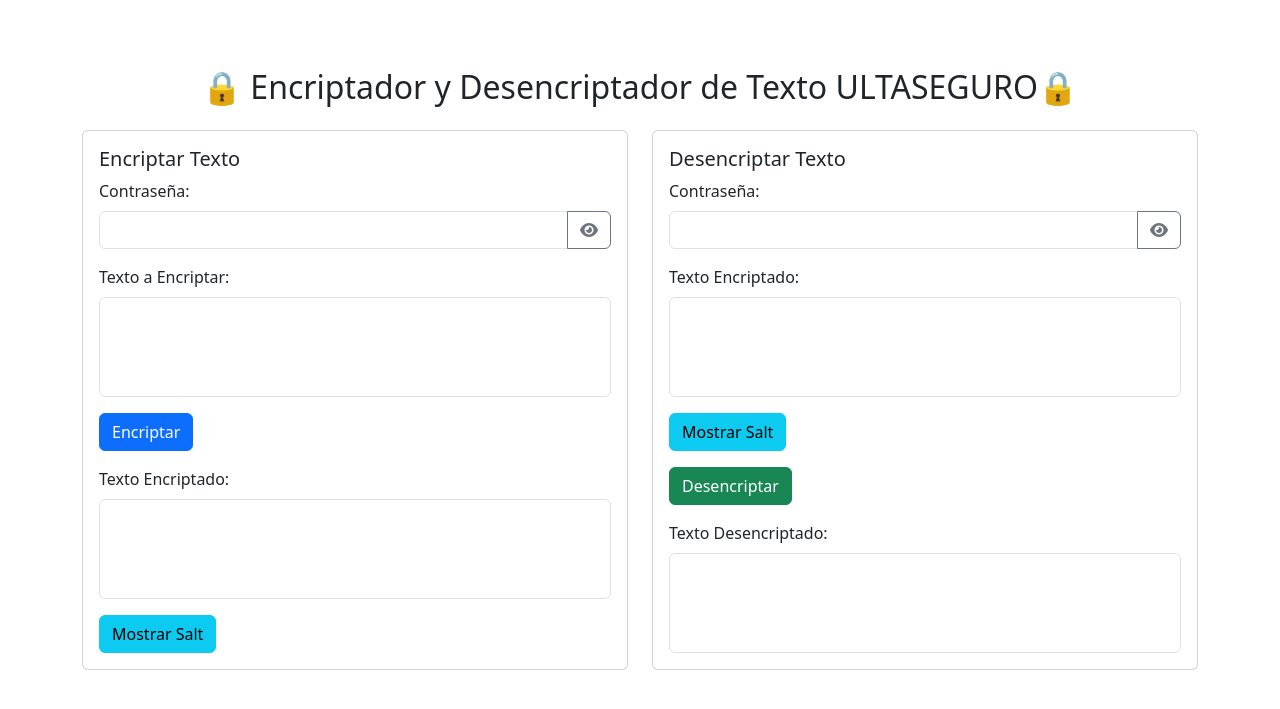
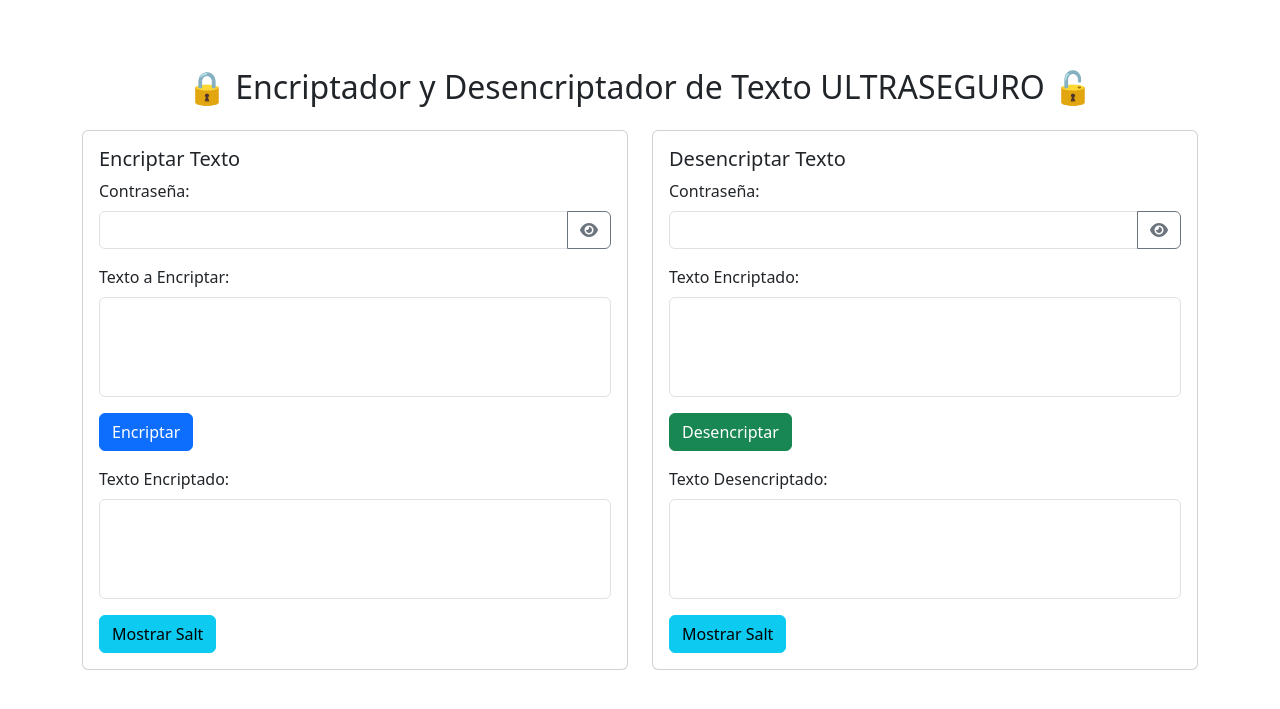
Before and after one commit to 3XADesign/LP2025_CW, a Flask app: page / in a window 1280 px wide. Shown: the top 709 px of the page. Run offline with Flask 3, Linux system fonts and the light colour scheme.

Commit message:
Fixing Front Things
Arrigalado problema de simetria de los 2 divs de encriptar y desencriptar

```diff
--- a/templates/index.html
+++ b/templates/index.html
@@ -11,10 +11,10 @@
 </head>
 <body class="container mt-5">
 
-    <h2 class="text-center mb-4">🔒 Encriptador y Desencriptador de Texto ULTASEGURO🔒</h2>
+    <h2 class="text-center mb-4">🔒 Encriptador y Desencriptador de Texto ULTRASEGURO 🔓</h2>
 
     <div class="row">
-        <!-- Secci贸n izquierda: Encriptar -->
+        <!-- Sección izquierda: Encriptar -->
         <div class="col-md-6">
             <div class="card">
                 <div class="card-body">
@@ -37,7 +37,7 @@
                         <label for="encryptedText" class="form-label">Texto Encriptado:</label>
                         <textarea id="encryptedText" class="form-control" readonly></textarea>
                     </div>
-                    <!-- Bot贸n para mostrar el salt -->
+                    <!-- Botón para mostrar el salt -->
                     <div class="mt-3">
                         <button class="btn btn-info" type="button" id="toggleSalt">
                             Mostrar Salt
@@ -48,7 +48,7 @@
             </div>
         </div>
 
-        <!-- Secci贸n derecha: Desencriptar -->
+        <!-- Sección derecha: Desencriptar -->
         <div class="col-md-6">
             <div class="card">
                 <div class="card-body">
@@ -66,17 +66,17 @@
                         <label for="encryptedTextToDecrypt" class="form-label">Texto Encriptado:</label>
                         <textarea id="encryptedTextToDecrypt" class="form-control"></textarea>
                     </div>
-                    <!-- Campo y bot贸n para el salt en la secci贸n derecha -->
-                    <div class="mb-3">
+                    <button class="btn btn-success" onclick="decryptText()">Desencriptar</button>
+                    <div class="mt-3">
+                        <label for="decryptedText" class="form-label">Texto Desencriptado:</label>
+                        <textarea id="decryptedText" class="form-control" readonly></textarea>
+                    </div>
+                    <!-- Botón para mostrar el salt -->
+                    <div class="mt-3">
                         <button class="btn btn-info" type="button" id="toggleDecryptSalt">
                             Mostrar Salt
                         </button>
                         <input type="text" id="decryptSalt" class="form-control mt-2" style="display: none;">
-                    </div>
-                    <button class="btn btn-success" onclick="decryptText()">Desencriptar</button>
-                    <div class="mt-3">
-                        <label for="decryptedText" class="form-label">Texto Desencriptado:</label>
-                        <textarea id="decryptedText" class="form-control" readonly></textarea>
                     </div>
                 </div>
             </div>
```
